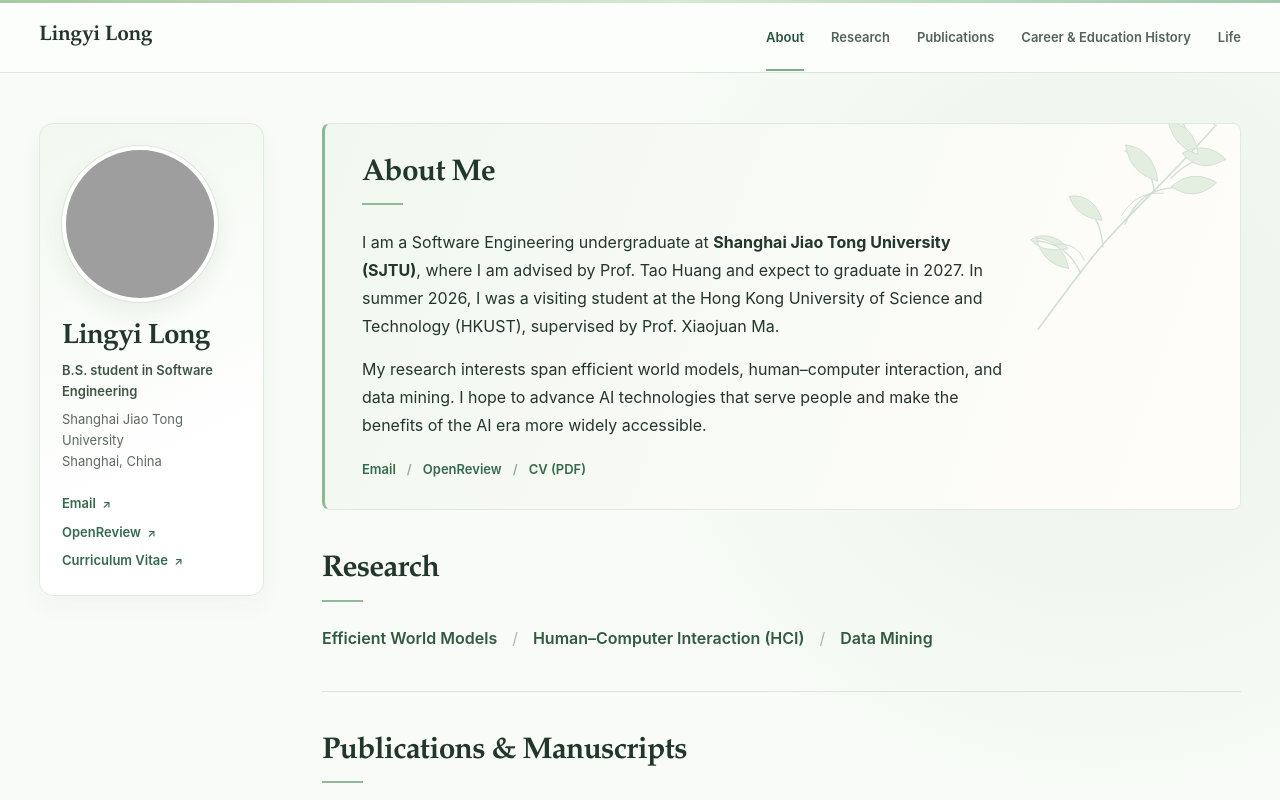
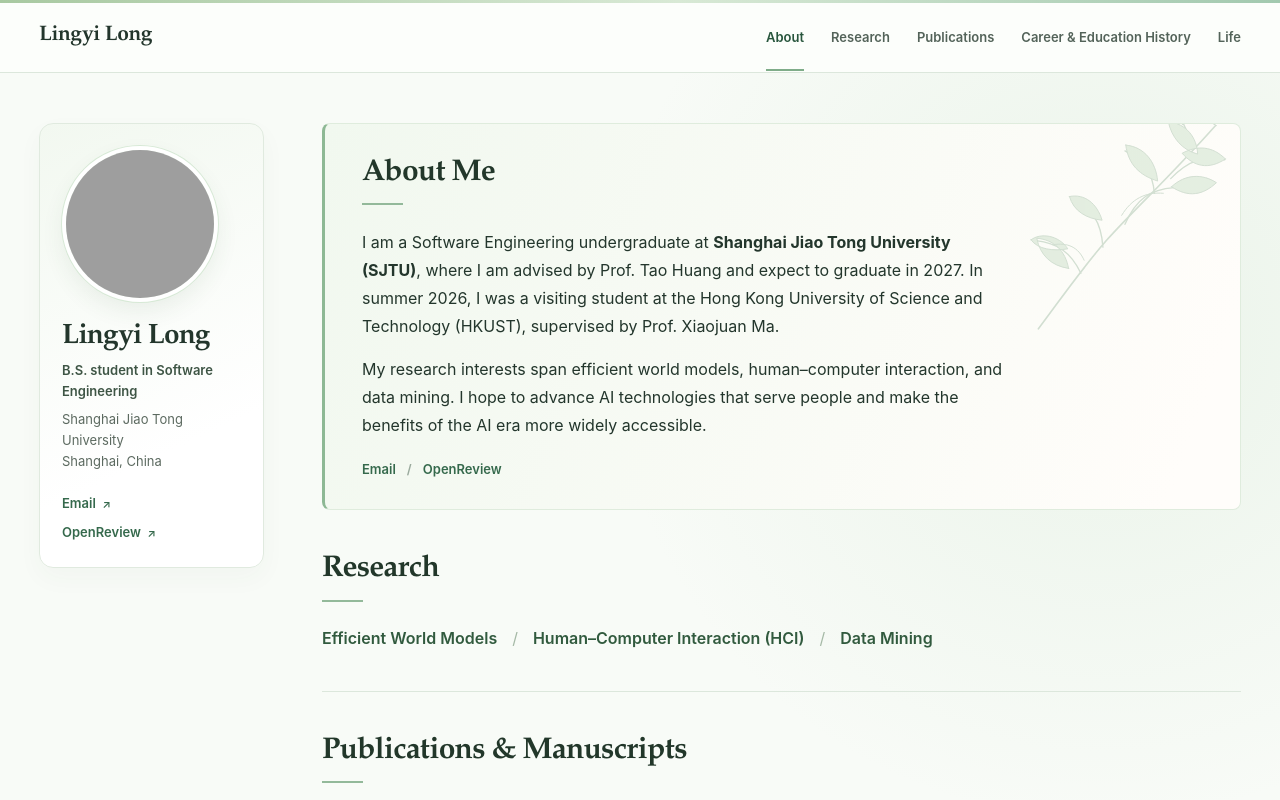
Before and after one commit to lonelyling/lonelyling.github.io, a plain HTML site: page index.html in a window 1280 px wide. Shown: the top 800 px of the page. Drawn offline with Linux system fonts and the light colour scheme; grey boxes are pictures that could not be loaded.

Commit message:
Remove CV links and public PDF

```diff
--- a/index.html
+++ b/index.html
@@ -45,7 +45,6 @@
       <div class="profile-links">
         <a href="mailto:longlingyi11@sjtu.edu.cn">Email <span aria-hidden="true">↗</span></a>
         <a href="https://openreview.net/profile?id=%7ELingyi_Long1" target="_blank" rel="noopener noreferrer">OpenReview <span aria-hidden="true">↗</span></a>
-        <a href="SJTU_Lingyi%20Long_CV.pdf" target="_blank" rel="noopener noreferrer">Curriculum Vitae <span aria-hidden="true">↗</span></a>
       </div>
     </aside>
 
@@ -58,8 +57,6 @@
           <a href="mailto:longlingyi11@sjtu.edu.cn">Email</a>
           <span aria-hidden="true">/</span>
           <a href="https://openreview.net/profile?id=%7ELingyi_Long1" target="_blank" rel="noopener noreferrer">OpenReview</a>
-          <span aria-hidden="true">/</span>
-          <a href="SJTU_Lingyi%20Long_CV.pdf" target="_blank" rel="noopener noreferrer">CV (PDF)</a>
         </div>
       </section>
 
```
Also changed, not shown: life.html (+0 -1 lines), 1 other file.
